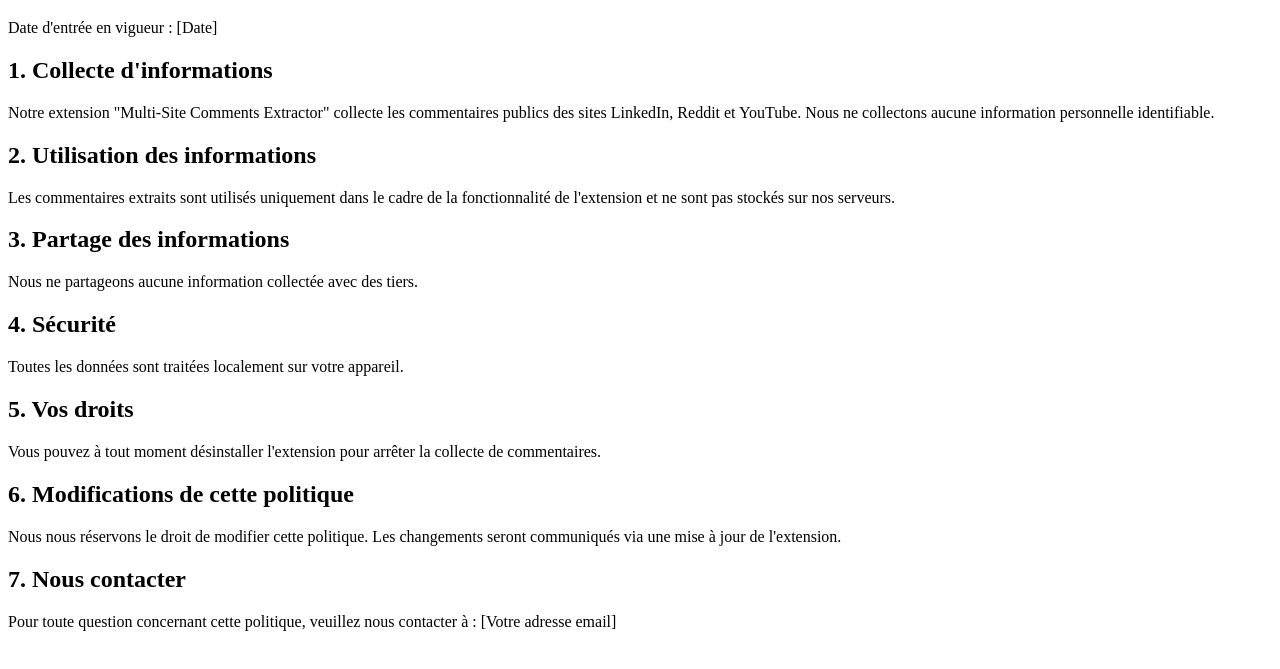
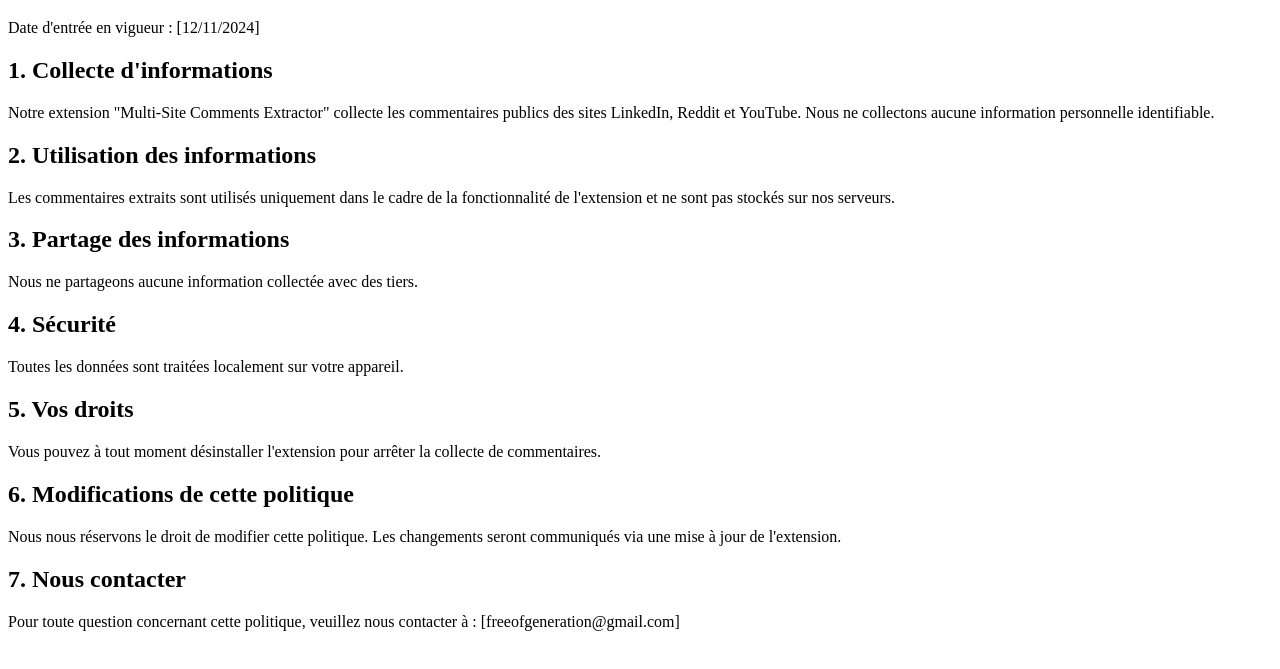
Before and after one commit to moisur/Extract, a plain HTML site: page index.html in a window 1280 px wide. Shown: the part 61-730 px from the top of the page. Drawn offline with Linux system fonts and the light colour scheme.

Commit message:
Update index.html

```diff
--- a/index.html
+++ b/index.html
@@ -7,7 +7,7 @@
 </head>
 <body>
     <h1>Politique de Confidentialité</h1>
-    <p>Date d'entrée en vigueur : [Date]</p>
+    <p>Date d'entrée en vigueur : [12/11/2024]</p>
 
     <h2>1. Collecte d'informations</h2>
     <p>Notre extension "Multi-Site Comments Extractor" collecte les commentaires publics des sites LinkedIn, Reddit et YouTube. Nous ne collectons aucune information personnelle identifiable.</p>
@@ -28,6 +28,6 @@
     <p>Nous nous réservons le droit de modifier cette politique. Les changements seront communiqués via une mise à jour de l'extension.</p>
 
     <h2>7. Nous contacter</h2>
-    <p>Pour toute question concernant cette politique, veuillez nous contacter à : [Votre adresse email]</p>
+    <p>Pour toute question concernant cette politique, veuillez nous contacter à : [freeofgeneration@gmail.com]</p>
 </body>
 </html>
```
